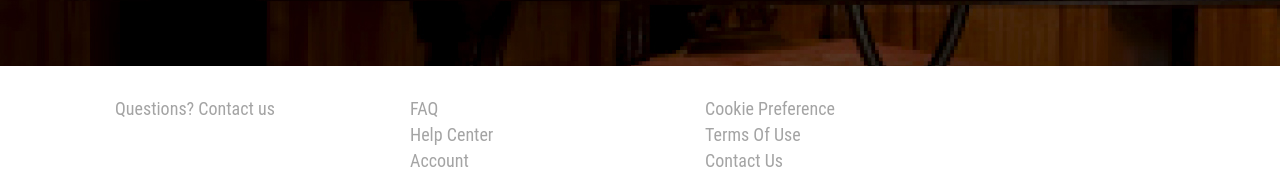
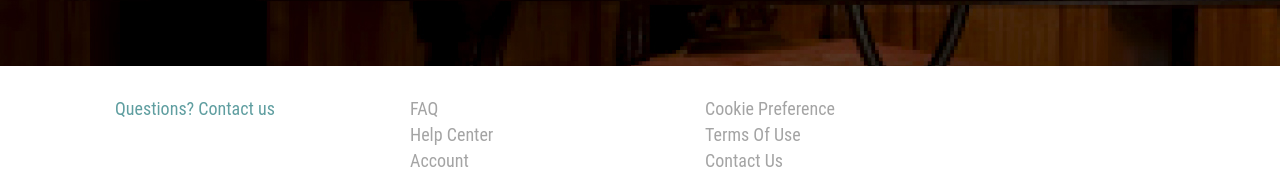
Before and after one commit to tahmid-tf/anondolok-progress, a plain HTML site: page index.html in a window 1280 px wide. In both pictures the pointer is over the link "Questions? Contact us". Shown: the part 1154-1331 px from the top of the page. Drawn offline with nearby package versions, Linux system fonts and the light colour scheme.

Commit message:
Hover added

```diff
--- a/css/style.css
+++ b/css/style.css
@@ -179,6 +179,10 @@ ul.footer-ul li a {
   line-height: 26px;
 }
 
+ul.footer-ul li a:hover {
+  color: cadetblue;
+}
+
 /* -------------------------------------------------------------------------------- end - footer */
 
 /* ---------------------------------------- page copyright ------------------------------------- */
```
